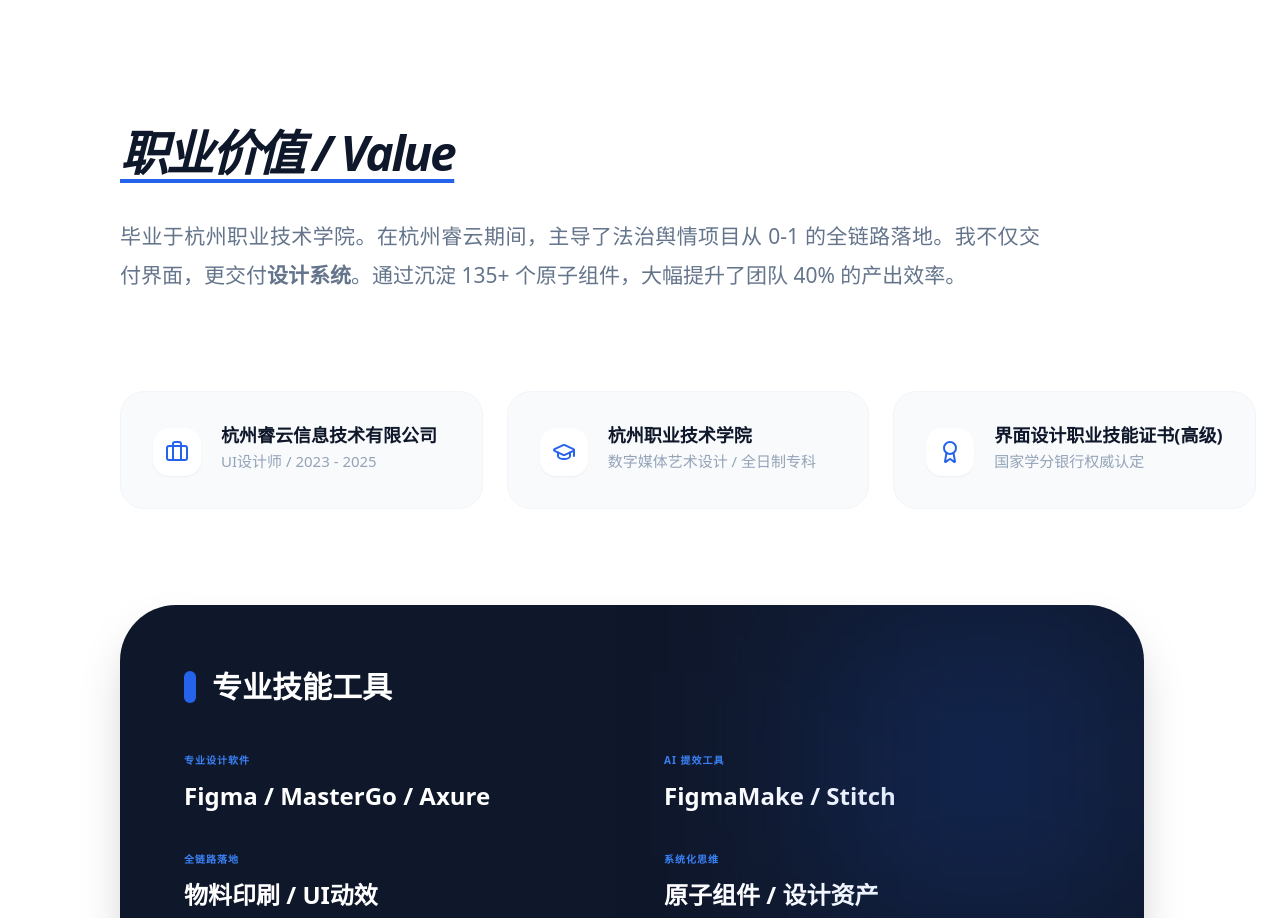
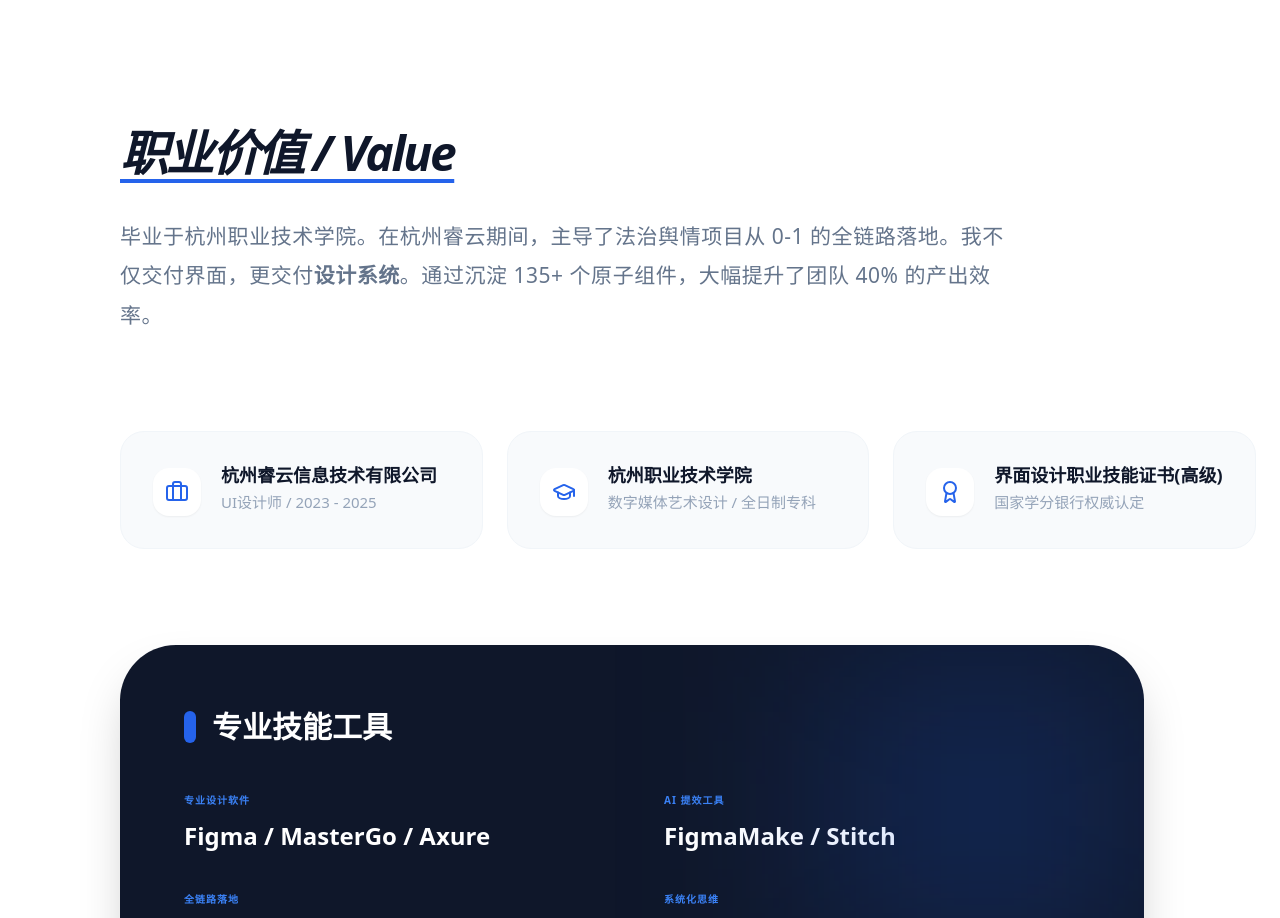
Before and after one commit to hongui/my-portfolio-2, a React (Vite) app: page / in a window 1280 px wide. Shown: the part 1080-1998 px from the top of the page. Built offline with nearby package versions, Linux system fonts and the light colour scheme.

Commit message:
Update App.jsx

```diff
--- a/src/App.jsx
+++ b/src/App.jsx
@@ -327,15 +327,14 @@ export default function App() {
   <section id="about" className="py-32 relative scroll-mt-20">
     <div className="max-w-7xl mx-auto px-6">
 
-      {/* 职业价值 - 最终实用版（强制两端对齐 + 更好视觉） */}
-<div className="mb-24">
+     <div className="mb-24">
   <FadeIn>
     <h2 className="text-5xl font-black mb-10 tracking-tighter italic text-slate-900 underline decoration-blue-600 decoration-4 underline-offset-8">
       职业价值 / Value
     </h2>
 
-    <div className="max-w-[920px]">
-      <p className="text-slate-500 text-[21px] leading-[1.85] font-medium text-justify hyphens-auto">
+    <div className="max-w-[900px]">
+      <p className="text-slate-500 text-[21px] leading-[1.88] font-medium tracking-wide">
         毕业于杭州职业技术学院。在杭州睿云期间，主导了法治舆情项目从 0-1 的全链路落地。我不仅交付界面，更交付<strong>设计系统</strong>。通过沉淀 135+ 个原子组件，大幅提升了团队 40% 的产出效率。
       </p>
     </div>
```
